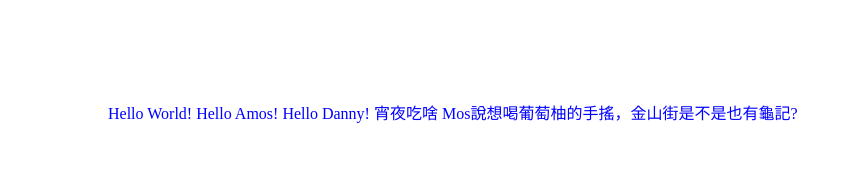
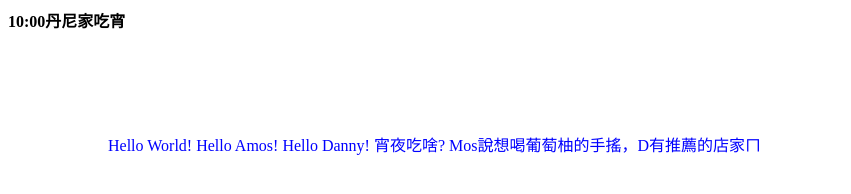
Before and after one commit to Gery0503/Gery0503.github.io, a plain HTML site: page index.html in a window 1280 px wide. Shown: the whole page, without its empty margins (0-851 px from the left). Drawn offline with Linux system fonts and the light colour scheme.

Commit message:
Update index.html

```diff
--- a/index.html
+++ b/index.html
@@ -3,9 +3,10 @@
     <title>I feel like i am a student again</title>
   </head>
   <body>
+    <p><strong>10:00丹尼家吃宵</strong></p>
     <div style="margin:100; color:blue;">
-    Hello World! Hello Amos! Hello Danny! 宵夜吃啥
-    Mos說想喝葡萄柚的手搖，金山街是不是也有龜記?
+    Hello World! Hello Amos! Hello Danny! 宵夜吃啥?
+    Mos說想喝葡萄柚的手搖，D有推薦的店家ㄇ
     </div>
   </body>
 </html>
```
